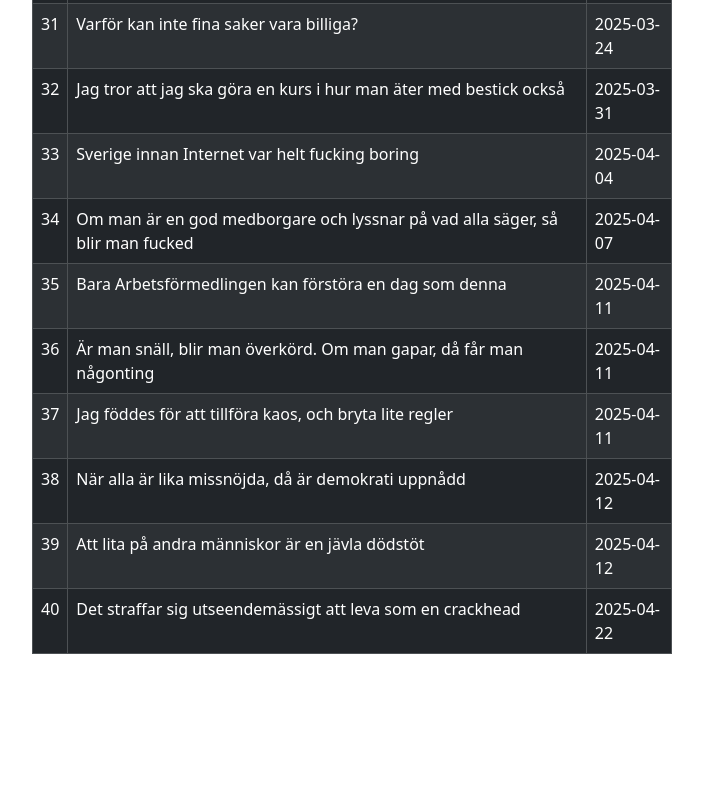
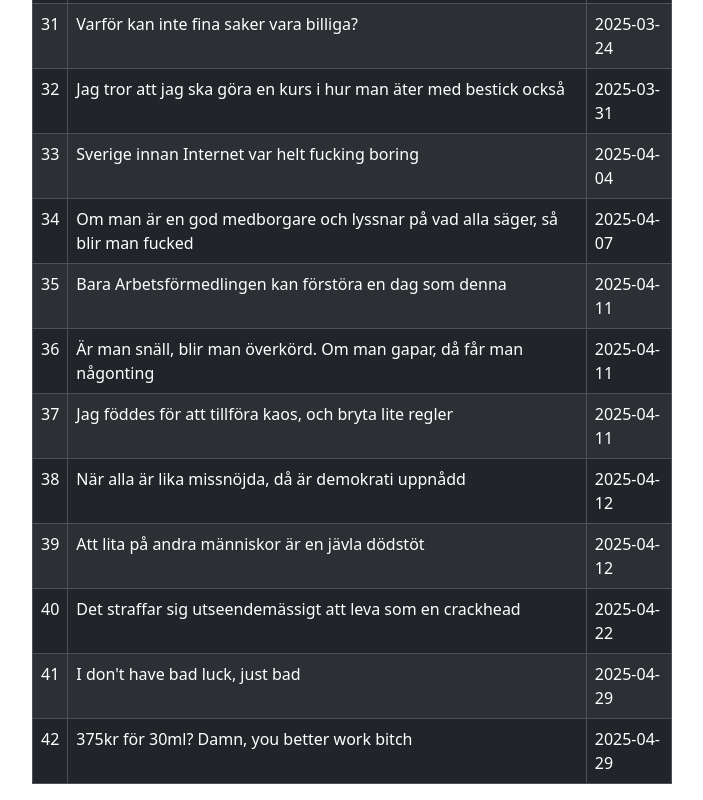
Before and after one commit to Stenstromen/filosofiskaeleonora, a React (Vite) app: page /all in a window 1280 px wide. Shown: the part 2116-2916 px from the top of the page, without its empty margins (288-991 px from the left). Before the commit the page ends 2786 px from the top, so only its background shows below. Built offline with nearby package versions, Linux system fonts and the light colour scheme.

Commit message:
:memo: docs: Added quotes

```diff
--- a/src/assets/Quotes.js
+++ b/src/assets/Quotes.js
@@ -210,6 +210,16 @@ const Quotes = [
     quote: "Det straffar sig utseendemässigt att leva som en crackhead",
     date: "2025-04-22",
   },
+  {
+    id: 41,
+    quote: "I don't have bad luck, just bad",
+    date: "2025-04-29",
+  },
+  {
+    id: 42,
+    quote: "375kr för 30ml? Damn, you better work bitch",
+    date: "2025-04-29",
+  },
 ];
 
 export default Quotes;
```
